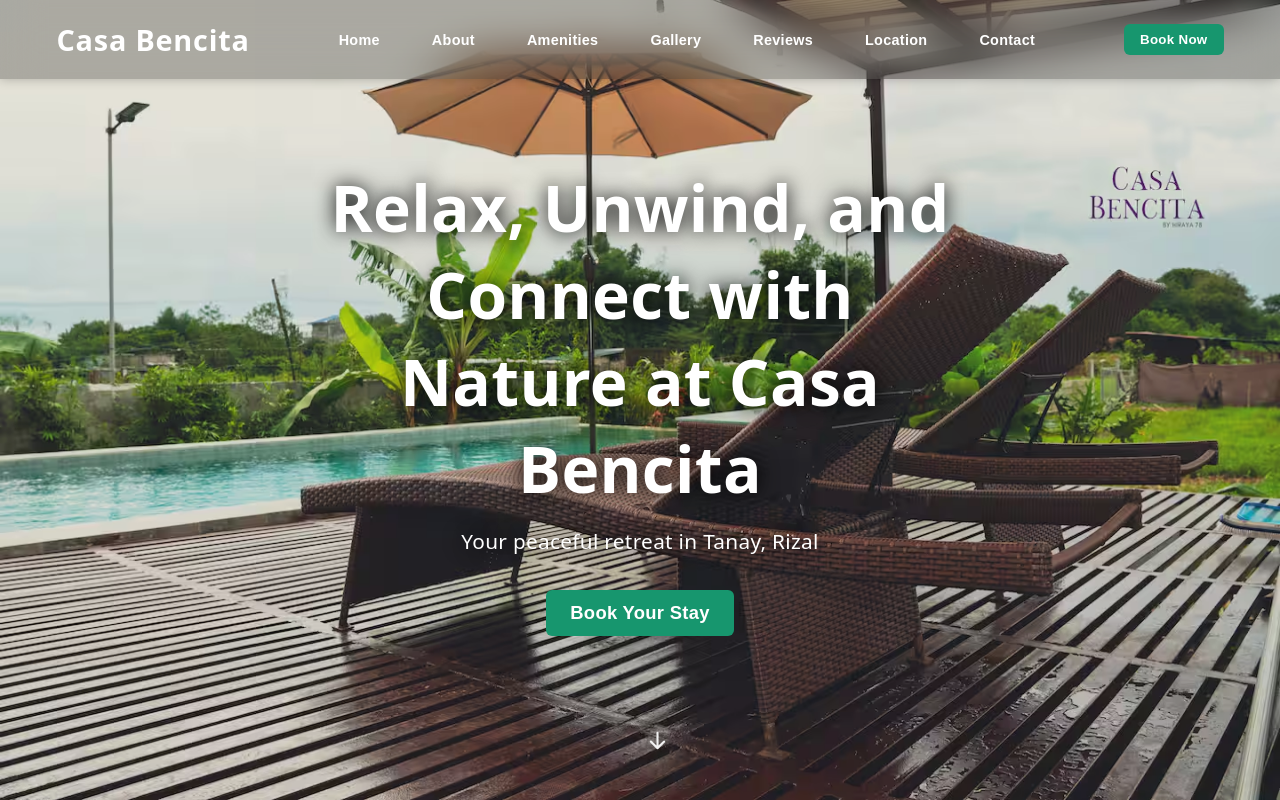
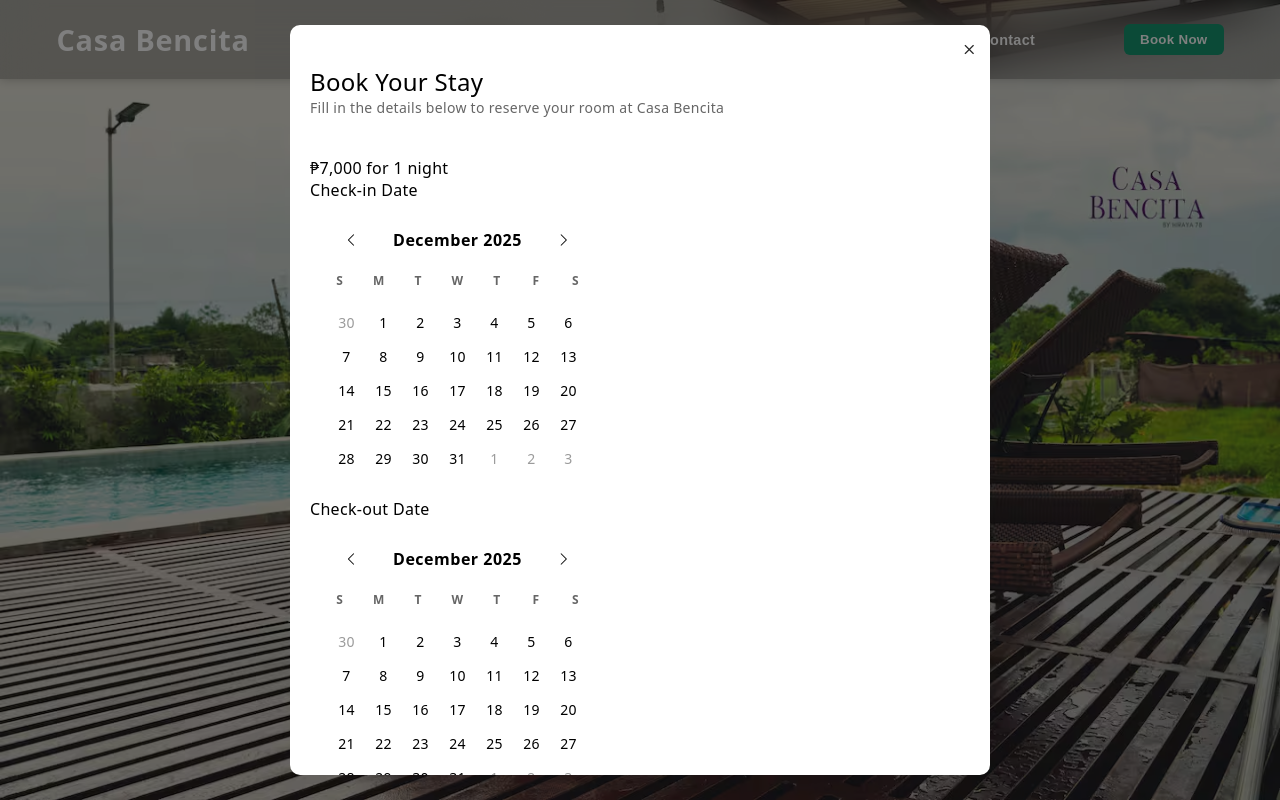
Before and after one commit to emdigemini/frontend-casa-bencita, a React (Vite) app in the folder frontend/: page / in a window 1280 px wide. Both pictures are taken after a click on the button "Book Now". Shown: the top 800 px of the page. Built offline with nearby package versions, Linux system fonts and the light colour scheme.

Commit message:
Implement booking modal with calendar and booking context; update Header and Hero components for booking functionality

```diff
--- a/frontend/src/App.jsx
+++ b/frontend/src/App.jsx
@@ -1,4 +1,5 @@
 import 'bootstrap-icons/font/bootstrap-icons.css'
+import { useContext, useEffect } from 'react'
 import Header from './components/Header'
 import Hero from './components/Hero'
 import About from './components/About'
@@ -8,8 +9,12 @@ import Reviews from './components/Reviews'
 import Location from './components/Location'
 import Contact from './components/Contact'
 import Footer from './components/Footer'
+import BookingModal from './components/BookingModal'
+import { BookingContext } from './context/BookingContext'
 
 function App() {
+  const { toggleBooking } = useContext(BookingContext);
+
   return (
     <>
       <Header />
@@ -21,6 +26,7 @@ function App() {
       <Location />
       <Contact />
       <Footer />
+      {toggleBooking && <BookingModal />}
     </>
   )
 }
--- a/frontend/src/components/BookingModal.jsx
+++ b/frontend/src/components/BookingModal.jsx
@@ -0,0 +1,123 @@
+import Calendar from "./Calendar";
+import { BookingContext } from "../context/BookingContext";
+import { useContext, useEffect } from "react";
+
+function BookingModal(){
+  const { closeBooking } = useContext(BookingContext);
+
+  useEffect(() => {
+    document.body.classList.add('no-scroll');
+
+    return () => {
+      document.body.classList.remove('no-scroll');
+    };
+  }, []);
+
+  const handleOverlayClick = (e) => {
+    if (e.target === e.currentTarget) {
+      closeBooking();
+    }
+  };
+
+  return (
+    <div className="modal-overlay" onClick={handleOverlayClick}>
+      <div className="booking-box">
+        <div className="close-btn" onClick={closeBooking}>
+          <i className="bi bi-x"></i>
+        </div>
+        <div className="booking-header">
+          <h2>Book Your Stay</h2>
+          <p>Fill in the details below to reserve your room at Casa Bencita</p>
+        </div>
+        <div className="select-date-box">
+          <div className="price-box">
+            <span>₱7,000</span> for 1 night
+          </div>
+          <div className="select-date">
+            <div className="input-box">
+              <label htmlFor="">Check-in Date</label>
+              <CustomCalendar />
+            </div>
+            <div className="input-box">
+              <label htmlFor="">Check-out Date</label>
+              <CustomCalendar />
+            </div>
+          </div>
+          <div className="note">
+            <span>Note:</span> Dates shown in green are already booked. Please select available dates for your stay.
+          </div>
+        </div>
+        <div className="input-box">
+          <label htmlFor="">Number of Guests</label>
+          <CustomDropdown />
+        </div>
+        <h3>Booking Contact</h3>
+        <div className="input-box">
+          <label htmlFor="fullName">Full Name</label>
+          <input type="text" placeholder="Full Name" />
+        </div>
+        <div className="input-box">
+          <label htmlFor="email">Email</label>
+          <input type="email" placeholder="Email" />
+        </div>
+        <div className="input-box">
+          <label htmlFor="phone">Phone Number</label>
+          <input type="text" placeholder="+63 XXX XXX XXXX" />
+        </div>
+        <div className="buttons">
+          <button onClick={closeBooking}>Cancel</button>
+          <button>Confirm Booking</button>
+        </div>
+      </div>
+    </div>
+  )
+}
+
+function CustomCalendar(){
+  return (
+    <div className="custom-date">
+      <div className="custom-calendar">
+        <Calendar />
+      </div>
+    </div>
+  )
+}
+
+function CustomDropdown(){
+  const guests = [
+    {id: 0, icon: '<i className="bi bi-people"></i>', guest: '1 Guest'},
+    {id: 1, icon: '<i className="bi bi-people"></i>', guest: '2 Guests'},
+    {id: 2, icon: '<i className="bi bi-people"></i>', guest: '3 Guests'},
+    {id: 3, icon: '<i className="bi bi-people"></i>', guest: '4 Guests'},
+    {id: 4, icon: '<i className="bi bi-people"></i>', guest: '5 Guests'},
+    {id: 5, icon: '<i className="bi bi-people"></i>', guest: '6 Guests'},
+    {id: 6, icon: '<i className="bi bi-people"></i>', guest: '7 Guests'},
+    {id: 7, icon: '<i className="bi bi-people"></i>', guest: '8 Guests'},
+  ]
+
+  return (
+    <div className="custom-dropdown">
+      <div className="select-box">
+        <p>
+          <i className="bi bi-people"></i>
+          1 Guest
+        </p>
+        <i className="bi bi-chevron-down"></i>
+      </div>
+      <div className="dropdown-box">
+        <ul>
+          {guests.map(g => {
+            return (
+              <li key={g.id}>
+                {g.icon}
+                {g.guest}
+              </li>
+            )
+          })}
+        </ul>
+      </div>
+    </div>
+  )
+}
+
+export default BookingModal;
--- a/frontend/src/components/Calendar.jsx
+++ b/frontend/src/components/Calendar.jsx
@@ -1,6 +1,6 @@
 import { useState } from "react";
 
-function Calendar() {
+export function Calendar() {
   const [currentDate, setCurrentDate] = useState(new Date());
 
   const year = currentDate.getFullYear();
--- a/frontend/src/components/Header.jsx
+++ b/frontend/src/components/Header.jsx
@@ -1,7 +1,10 @@
-import { useState, useEffect } from "react";
+import { useState, useEffect, useContext, useRef } from "react";
+import { BookingContext } from "../context/BookingContext";
 
 function Header(){
   const [ scrollY, setScrollY ] = useState(0);
+  const { openBooking } = useContext(BookingContext);
+  const scroll = useRef(null);
 
   useEffect(() => {
     const scrollHandler = () => {
@@ -10,13 +13,9 @@ function Header(){
     }
 
     if (scrollY > 50) {
-      document.documentElement.style.setProperty('--bg-nav', '#fff');
-      document.documentElement.style.setProperty('--text-nav', '#575757ff');
-      document.documentElement.style.setProperty('--text-casa', '#17966e');
+      scroll.current.classList.add('scroll');
     } else {
-      document.documentElement.style.setProperty('--bg-nav', 'rgba(0, 0, 0, 0.25)');
-      document.documentElement.style.setProperty('--text-nav', '#fff');
-      document.documentElement.style.setProperty('--text-casa', '#fff');
+      scroll.current.classList.remove('scroll');
     }
 
     window.addEventListener('scroll', scrollHandler);
@@ -42,7 +41,7 @@ function Header(){
   ];
 
   return (
-    <header>
+    <header ref={scroll}>
       <span onClick={() => navTo('hero')}>
         Casa Bencita
       </span>
@@ -58,7 +57,7 @@ function Header(){
           )
         })}
       </nav>
-      <button>Book Now</button>
+      <button onClick={() => openBooking()}>Book Now</button>
     </header>
   )
 }
--- a/frontend/src/components/Hero.jsx
+++ b/frontend/src/components/Hero.jsx
@@ -1,8 +1,10 @@
-import { useEffect, useState } from "react";
+import { useContext, useEffect, useState } from "react";
+import { BookingContext } from "../context/BookingContext";
 
 function Hero(){
   const [index, setIndex] = useState(0);
   const [fade, setFade] = useState(false);
+  const { openBooking } = useContext(BookingContext);
 
   const img = [
     '/image/main-bg.jpg',
@@ -36,7 +38,7 @@ function Hero(){
           Relax, Unwind, and Connect with Nature at Casa Bencita
         </h1>
         <p>Your peaceful retreat in Tanay, Rizal</p>
-        <button>Book Your Stay</button>
+        <button onClick={() => openBooking()}>Book Your Stay</button>
       </div>
       <div className="arrow">
         <i className="bi bi-arrow-down-short"></i>
--- /dev/null
+++ b/frontend/src/context/BookingContext.jsx
@@ -0,0 +1,16 @@
+import { createContext, useState } from "react";
+
+export const BookingContext = createContext();
+
+export function BookingProvider({ children }){
+  const [ toggleBooking, setToggleBooking ] = useState(false);
+
+  const openBooking = () => setToggleBooking(true);
+  const closeBooking = () => setToggleBooking(false);
+
+  return (
+    <BookingContext.Provider value={{ toggleBooking, openBooking, closeBooking }}>
+      {children}
+    </BookingContext.Provider>
+  )
+}
--- a/frontend/src/main.jsx
+++ b/frontend/src/main.jsx
@@ -2,9 +2,12 @@ import { StrictMode } from 'react'
 import { createRoot } from 'react-dom/client'
 import App from './App.jsx'
 import './main.scss'
+import { BookingProvider } from './context/BookingContext.jsx'
 
 createRoot(document.getElementById('root')).render(
   <StrictMode>
-    <App />
+    <BookingProvider>
+      <App />
+    </BookingProvider>
   </StrictMode>,
 )
--- a/frontend/src/main.scss
+++ b/frontend/src/main.scss
@@ -9,6 +9,7 @@
 @import './styles/_contact';
 @import './styles/_calendar';
 @import './styles/_footer';
+@import './styles/_bookingmodal';
 
 * {
   margin: 0;
@@ -17,15 +18,19 @@
   letter-spacing: 0.3px;
 }
 
-html, body {
+html {
   font-family: system-ui, -apple-system, BlinkMacSystemFont, 'Segoe UI', Roboto, Oxygen, Ubuntu, Cantarell, 'Open Sans', 'Helvetica Neue', sans-serif;
   -webkit-font-smoothing: antialiased;
   -moz-osx-font-smoothing: grayscale;
   min-height: 100vh;
   min-width: 100vw;
   overflow-x: hidden;
-  overflow-y: auto;
+  overflow-y: scroll;
   scroll-behavior: smooth;
+}
+
+body.no-scroll {
+  overflow-y: hidden;
 }
 
 body::-webkit-scrollbar {
@@ -44,11 +49,12 @@ body::-webkit-scrollbar-thumb {
   border: 3px solid #f0f0f0;
 }
 
-#root {
+  #root {
   display: flex;
   flex-direction: column;
   height: auto;
   width: 100vw;
+  overflow: hidden;
 }
 
 .header {
--- /dev/null
+++ b/frontend/src/styles/_bookingmodal.scss
@@ -0,0 +1,70 @@
+.modal-overlay {
+  position: fixed;
+  display: flex;
+  justify-content: center;
+  align-items: center;
+  height: 100%;
+  width: 100vw;
+  background: rgba($black, 0.5);
+  z-index: 999;
+
+  .booking-box {
+    position: relative;
+    height: 750px;
+    width: 700px;
+    border-radius: 10px;
+    background: $white;
+    display: flex;
+    flex-direction: column;
+    overflow: hidden;
+    overflow-y: scroll;
+    padding: 20px;
+
+    &::-webkit-scrollbar {
+      width: 7px;
+      height: 12px;
+    }
+
+    &::-webkit-scrollbar-track {
+      background: #fff;
+      border-radius: 20px;
+    }
+
+    &::-webkit-scrollbar-thumb {
+      background-color: $lime;
+      border-radius: 20px;
+    }
+
+    .close-btn {
+      position: absolute;
+      top: 10px;
+      right: 10px;
+      z-index: 9999;
+      font-size: 21px;
+      color: #262626;
+      cursor: pointer;
+
+      &:hover {
+        color: #a9a9a9;
+      }
+    }
+
+    .booking-header {
+      display: flex;
+      flex-direction: column;
+      align-items: flex-start;
+      padding: 20px 0 40px;
+
+      h2 {
+        font-weight: 500;
+        color: $black;
+      } p {
+        color: #666;
+        font-size: 14px;
+      }
+    }
+
+
+  }
+
+}
--- a/frontend/src/styles/_footer.scss
+++ b/frontend/src/styles/_footer.scss
@@ -74,6 +74,10 @@ footer {
             text-decoration: none;
             color: $white;
 
+            &:hover {
+              background: darken($lime, 10%);
+            }
+
             i {
               font-size: 16px;
               width: 15px;
--- a/frontend/src/styles/_header.scss
+++ b/frontend/src/styles/_header.scss
@@ -55,3 +55,18 @@ header {
     }
   }
 }
+
+header.scroll {
+  background: #fff;
+  color: #17966e;
+
+  nav {
+    button {
+      color: #575757ff;
+    }
+  }
+
+  button {
+    color: #fff;
+  }
+}
```
